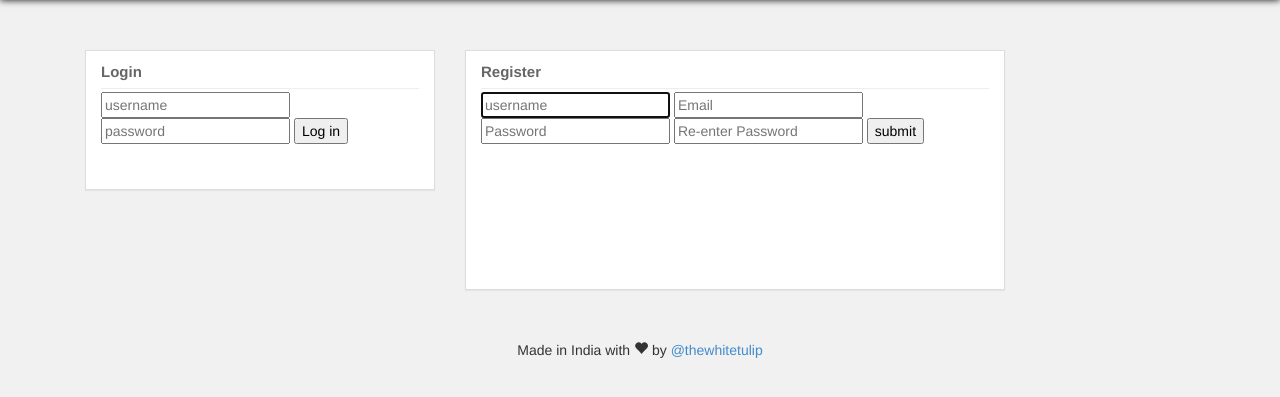
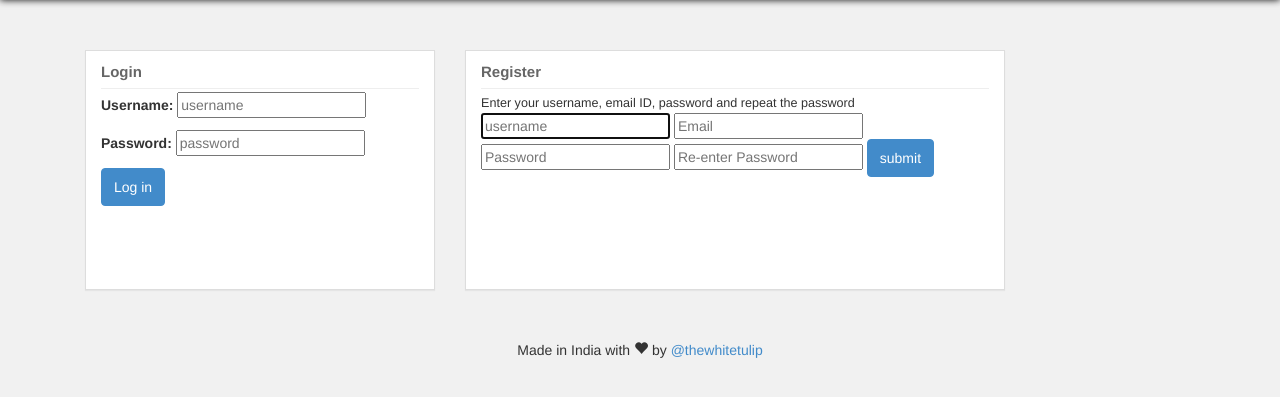
Before and after one commit to faflimadafakaz/onweb, a Django app: page / in a window 1280 px wide. Shown: the part 50-447 px from the top of the page. Run offline with Django 3.2, Linux system fonts and the light colour scheme; parts of the project's set-up code (start-up, migrations or seed data) failed here and were passed over; some libraries are stand-ins or nearby versions.

Commit message:
bootstrapified the login page

```diff
--- a/templates/login.html
+++ b/templates/login.html
@@ -7,15 +7,13 @@
 
 {% block noteContainer %}
 		<div class="col-xs-12 col-sm-6 col-md-4 col-lg-4 ">
-   <div class="panel note-sm">
+   <div class="panel note-lg">
         <div class="panel-heading"> Login</div>
         <hr style="margin:0 0 3px;">
 
         <form action="/login/" method="post"> {% csrf_token %}
-          {% for field in auth_form %}
-              {{field}}
-          {% endfor %}
-          <input type="submit" value="Log in" id="BtnLogin">
+          {{auth_form.as_p}}
+          <input class=" btn btn-primary" type="submit" value="Log in" id="BtnLogin">
         </form>
 
 
@@ -26,6 +24,7 @@
    <div class="panel note-lg">
         <div class="panel-heading"> Register</div>
         <hr style="margin:0 0 3px;">
+        <span class="panel-body"> Enter your username, email ID, password and repeat the password</span>
            <form action="/register/" method="post">
 
            {% csrf_token %}
@@ -33,7 +32,7 @@
           {% for field in user_form %}
               {{field}}
           {% endfor %}
-               <input type="submit" value = "submit" id="btnSubmit">
+               <input type="submit" value = "submit" id="btnSubmit" class=" btn btn-primary">
            </form>
    </div>
  </div>
```
